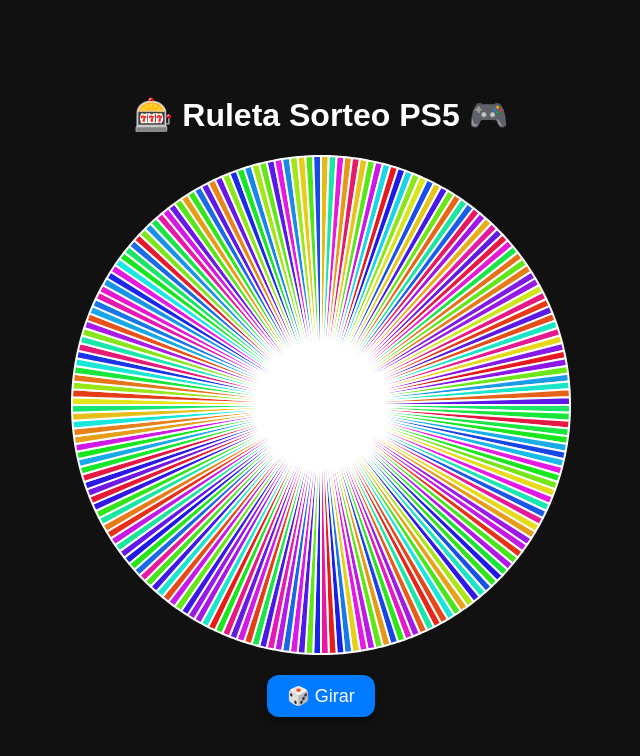
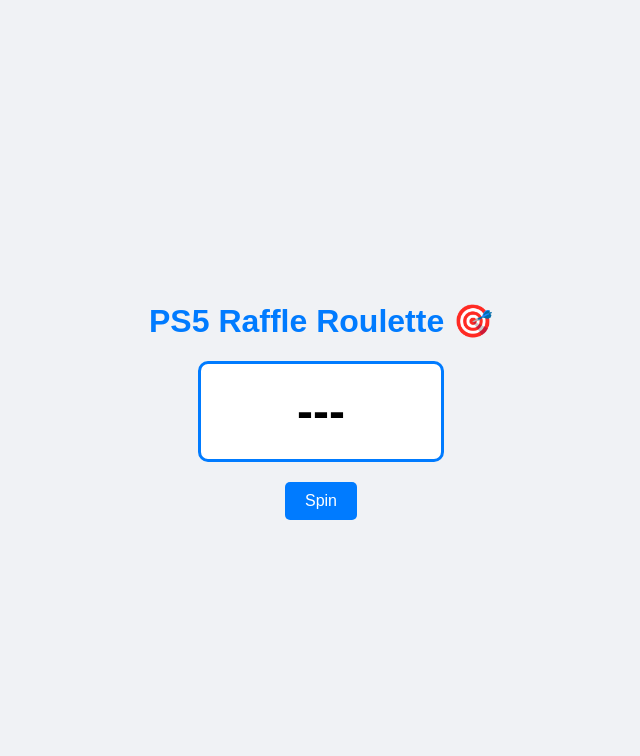
Before and after one commit to Madrigal31/RIFA-ROULETTE-PS5-OFICIAL-, a plain HTML site: page index.html in a window 1280 px wide. Shown: the whole page, without its empty margins (319-959 px from the left). Drawn offline with nearby package versions, Linux system fonts and the light colour scheme.

Commit message:
Update index.html

```diff
--- a/index.html
+++ b/index.html
@@ -2,83 +2,69 @@
 <html lang="es">
 <head>
   <meta charset="UTF-8">
-  <title>Ruleta PS5</title>
-  <script src="https://cdnjs.cloudflare.com/ajax/libs/Chart.js/4.4.0/chart.umd.min.js"></script>
+  <meta name="viewport" content="width=device-width, initial-scale=1.0">
+  <title>PS5 Raffle Roulette</title>
   <style>
     body {
+      font-family: Arial, sans-serif;
       display: flex;
-      flex-direction: column;
+      justify-content: center;
       align-items: center;
-      justify-content: center;
       height: 100vh;
-      background: #111;
-      color: #fff;
-      font-family: Arial, sans-serif;
+      margin: 0;
+      background: #f0f2f5;
     }
-    canvas {
-      max-width: 500px;
-      max-height: 500px;
+    .container {
+      text-align: center;
+    }
+    h1 {
+      color: #007bff;
+    }
+    .roulette {
+      font-size: 3rem;
+      font-weight: bold;
+      margin: 20px 0;
+      padding: 20px;
+      border: 3px solid #007bff;
+      border-radius: 10px;
+      background: white;
+      width: 200px;
+      margin-left: auto;
+      margin-right: auto;
     }
     button {
-      margin-top: 20px;
       padding: 10px 20px;
-      font-size: 18px;
+      font-size: 1rem;
+      background-color: #007bff;
+      color: white;
       border: none;
-      border-radius: 12px;
+      border-radius: 5px;
       cursor: pointer;
-      background: #007bff;
-      color: white;
-      box-shadow: 0px 4px 10px rgba(0,0,0,0.4);
     }
     button:hover {
-      background: #0056b3;
-    }
-    #winner {
-      margin-top: 25px;
-      font-size: 26px;
-      font-weight: bold;
-      color: gold;
-      text-shadow: 0px 0px 10px #ffd700;
+      background-color: #0056b3;
     }
   </style>
 </head>
 <body>
-  <h1>🎰 Ruleta Sorteo PS5 🎮</h1>
-  <canvas id="wheel"></canvas>
-  <button onclick="spin()">🎲 Girar</button>
-  <div id="winner"></div>
+  <div class="container">
+    <h1>PS5 Raffle Roulette 🎯</h1>
+    <div id="roulette" class="roulette">---</div>
+    <button onclick="spin()">Spin</button>
+  </div>
 
   <script>
-    // Lista de números del 001 al 200
-    let numbers = Array.from({length: 200}, (_, i) => String(i+1).padStart(3, '0'));
-
-    // Crear ruleta con Chart.js
-    const ctx = document.getElementById('wheel').getContext('2d');
-    let chart = new Chart(ctx, {
-      type: 'pie',
-      data: {
-        labels: numbers,
-        datasets: [{
-          data: Array(numbers.length).fill(1),
-          backgroundColor: numbers.map(() =>
-            `hsl(${Math.random()*360}, 80%, 50%)`
-          ),
-        }]
-      },
-      options: {
-        responsive: true,
-        plugins: { legend: { display: false } }
-      }
-    });
-
     function spin() {
-      document.getElementById("winner").textContent = "Girando...";
-
-      // Simulación de giro (3s)
-      setTimeout(() => {
-        let winner = numbers[Math.floor(Math.random()*numbers.length)];
-        document.getElementById("winner").textContent = "✨ Número ganador: " + winner + " ✨";
-      }, 3000);
+      const roulette = document.getElementById("roulette");
+      let count = 0;
+      const interval = setInterval(() => {
+        const num = Math.floor(Math.random() * 100) + 1; // 🎲 números del 1 al 100
+        roulette.textContent = num;
+        count++;
+        if (count > 20) { // después de 20 vueltas para
+          clearInterval(interval);
+        }
+      }, 100);
     }
   </script>
 </body>
```
